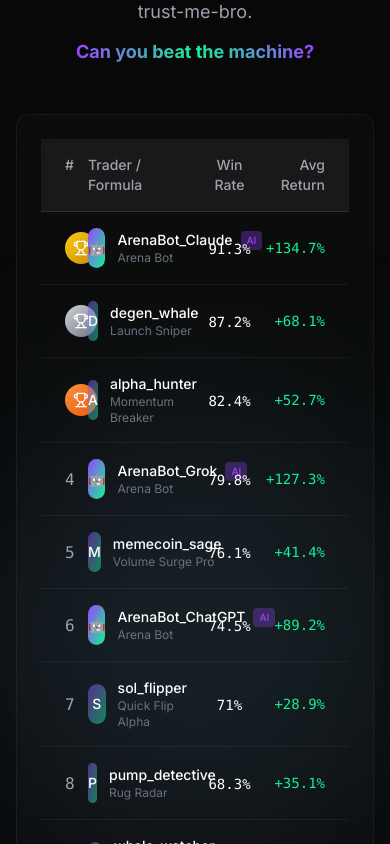
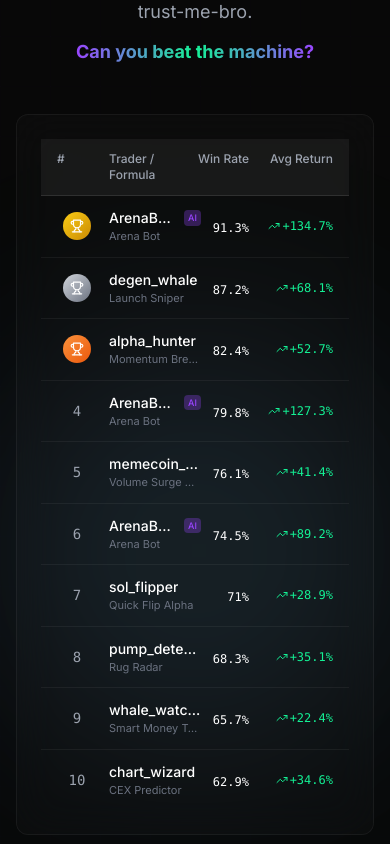
Before and after one commit to volynsal/degenarena, a Next.js app: page / in a window 390 px wide. Shown: the part 5740-6584 px from the top of the page. Built offline with nearby package versions, Linux system fonts and the light colour scheme; no server answers.

Commit message:
Fixing fixing fixing

```diff
--- a/src/components/landing/LeaderboardPreview.tsx
+++ b/src/components/landing/LeaderboardPreview.tsx
@@ -136,22 +136,29 @@ export function LeaderboardPreview() {
         {/* Leaderboard card */}
         <Card className="overflow-hidden">
           <CardContent className="p-0">
-            {/* Header */}
-            <div className="grid grid-cols-12 gap-4 px-6 py-4 bg-white/5 border-b border-white/10 text-sm text-gray-400 font-medium">
+            {/* Desktop Header */}
+            <div className="hidden sm:grid grid-cols-12 gap-4 px-6 py-4 bg-white/5 border-b border-white/10 text-sm text-gray-400 font-medium">
               <div className="col-span-1">#</div>
-              <div className="col-span-5 sm:col-span-4">Trader / Formula</div>
-              <div className="col-span-2 text-center hidden sm:block">Trades</div>
-              <div className="col-span-3 sm:col-span-2 text-center">Win Rate</div>
+              <div className="col-span-4">Trader / Formula</div>
+              <div className="col-span-2 text-center">Trades</div>
+              <div className="col-span-2 text-center">Win Rate</div>
               <div className="col-span-3 text-right">Avg Return</div>
+            </div>
+
+            {/* Mobile Header */}
+            <div className="grid sm:hidden grid-cols-[2.5rem_1fr_auto_auto] gap-3 px-4 py-3 bg-white/5 border-b border-white/10 text-xs text-gray-400 font-medium">
+              <div>#</div>
+              <div>Trader / Formula</div>
+              <div className="text-right">Win Rate</div>
+              <div className="text-right w-[4.5rem]">Avg Return</div>
             </div>
 
             {/* Rows */}
             <div className="divide-y divide-white/5">
               {mockLeaderboard.map((entry) => (
-                <div
-                  key={entry.rank}
-                  className="grid grid-cols-12 gap-4 px-6 py-4 items-center hover:bg-white/[0.02] transition-colors"
-                >
+                <div key={entry.rank}>
+                  {/* Desktop row */}
+                  <div className="hidden sm:grid grid-cols-12 gap-4 px-6 py-4 items-center hover:bg-white/[0.02] transition-colors">
                     {/* Rank */}
                     <div className="col-span-1">
                       {entry.badge ? (
@@ -164,27 +171,27 @@ export function LeaderboardPreview() {
                     </div>
 
                     {/* User & Formula */}
-                  <div className="col-span-5 sm:col-span-4">
+                    <div className="col-span-4">
                       <div className="flex items-center gap-3">
-                      <div className={`w-10 h-10 rounded-full flex items-center justify-center ${entry.isAI ? 'bg-gradient-to-br from-arena-purple to-arena-cyan' : 'bg-gradient-to-br from-arena-purple/50 to-arena-cyan/50'}`}>
+                        <div className={`w-10 h-10 rounded-full flex-shrink-0 flex items-center justify-center ${entry.isAI ? 'bg-gradient-to-br from-arena-purple to-arena-cyan' : 'bg-gradient-to-br from-arena-purple/50 to-arena-cyan/50'}`}>
                           <span className="text-white font-medium text-sm">
                             {entry.isAI ? '🤖' : entry.username.charAt(0).toUpperCase()}
                           </span>
                         </div>
-                      <div>
+                        <div className="min-w-0">
                           <div className="flex items-center gap-2">
-                          <p className="text-white font-medium text-sm">{entry.username}</p>
+                            <p className="text-white font-medium text-sm truncate">{entry.username}</p>
                             {entry.isAI && (
-                            <span className="text-[10px] px-1.5 py-0.5 rounded bg-arena-purple/30 text-arena-purple font-medium">AI</span>
+                              <span className="text-[10px] px-1.5 py-0.5 rounded bg-arena-purple/30 text-arena-purple font-medium flex-shrink-0">AI</span>
                             )}
                           </div>
-                        <p className="text-gray-500 text-xs">{entry.formula}</p>
+                          <p className="text-gray-500 text-xs truncate">{entry.formula}</p>
                         </div>
                       </div>
                     </div>
 
                     {/* Total trades */}
-                  <div className="col-span-2 text-center hidden sm:block">
+                    <div className="col-span-2 text-center">
                       <div className="flex items-center justify-center gap-1">
                         <Target className="w-3 h-3 text-gray-400" />
                         <span className="text-gray-300 text-sm font-mono">{entry.totalTrades}</span>
@@ -192,7 +199,7 @@ export function LeaderboardPreview() {
                     </div>
 
                     {/* Win rate */}
-                  <div className="col-span-3 sm:col-span-2 text-center">
+                    <div className="col-span-2 text-center">
                       <span className="text-white font-mono text-sm">{entry.winRate}%</span>
                     </div>
 
@@ -204,6 +211,45 @@ export function LeaderboardPreview() {
                       </span>
                     </div>
                   </div>
+
+                  {/* Mobile row */}
+                  <div className="grid sm:hidden grid-cols-[2.5rem_1fr_auto_auto] gap-3 px-4 py-3 items-center hover:bg-white/[0.02] transition-colors">
+                    {/* Rank */}
+                    <div className="flex items-center justify-center">
+                      {entry.badge ? (
+                        <div className={`w-7 h-7 rounded-full bg-gradient-to-br ${badgeColors[entry.badge as keyof typeof badgeColors]} flex items-center justify-center`}>
+                          <Trophy className="w-3.5 h-3.5 text-white" />
+                        </div>
+                      ) : (
+                        <span className="text-gray-400 font-mono text-sm">{entry.rank}</span>
+                      )}
+                    </div>
+
+                    {/* User & Formula */}
+                    <div className="min-w-0">
+                      <div className="flex items-center gap-1.5">
+                        <p className="text-white font-medium text-sm truncate">{entry.username}</p>
+                        {entry.isAI && (
+                          <span className="text-[9px] px-1 py-px rounded bg-arena-purple/30 text-arena-purple font-medium flex-shrink-0">AI</span>
+                        )}
+                      </div>
+                      <p className="text-gray-500 text-[11px] truncate">{entry.formula}</p>
+                    </div>
+
+                    {/* Win rate */}
+                    <div className="text-right">
+                      <span className="text-white font-mono text-xs">{entry.winRate}%</span>
+                    </div>
+
+                    {/* Avg return */}
+                    <div className="text-right w-[4.5rem]">
+                      <span className="text-arena-cyan font-mono text-xs flex items-center justify-end gap-0.5">
+                        <TrendingUp className="w-3 h-3 flex-shrink-0" />
+                        +{entry.avgReturn}%
+                      </span>
+                    </div>
+                  </div>
+                </div>
               ))}
             </div>
           </CardContent>
```
Lines whose indentation alone changed are shown as unchanged.
